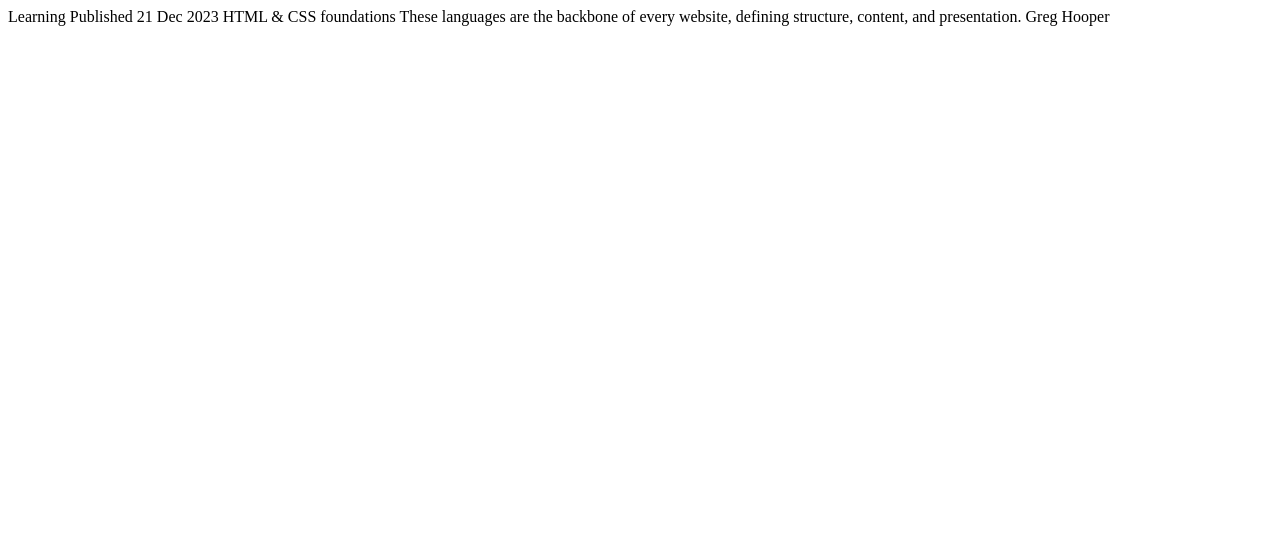
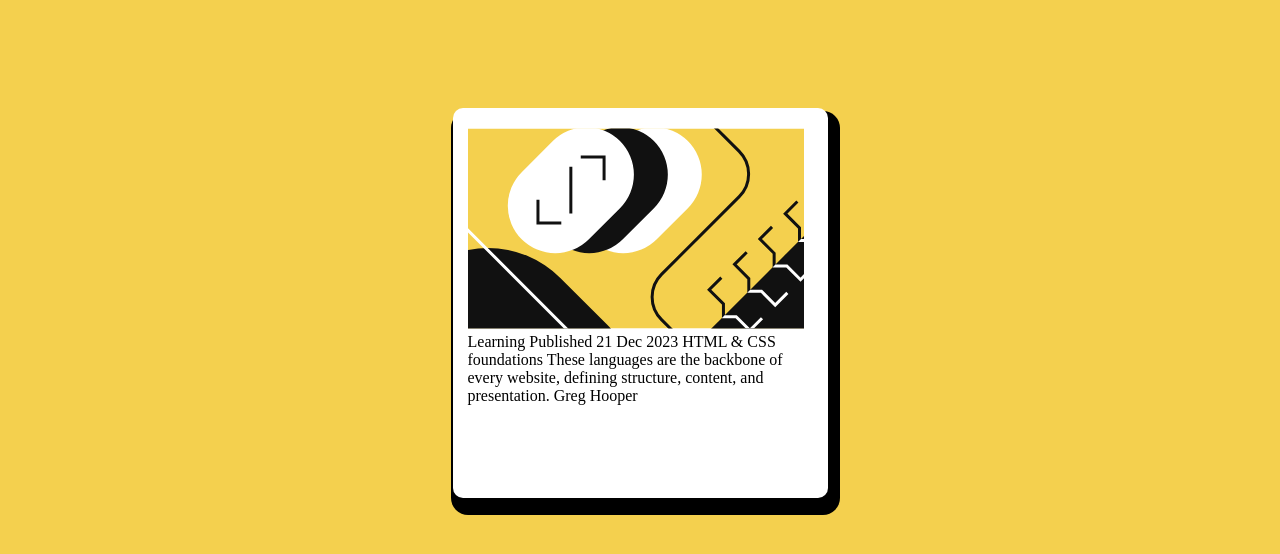
Before and after one commit to ArturoEsperanza/Blog-Preview-Card, a plain HTML site: page index.html in a window 1280 px wide. Drawn offline with Linux system fonts and the light colour scheme.

Commit message:
Update blog preview card styling

```diff
--- a/index.html
+++ b/index.html
@@ -8,22 +8,41 @@
 
   <title>Blog preview card</title>
 
+  <style>
+    body{
+      background-color: hsl(47, 88%, 63%);
+      align-items: center;
+      display: flex;
+      justify-content: center;
+    }
 
-  <style>
-
+    .container{
+      background-color: white;
+      width: 350px;
+      height: 300px;
+      margin-top: 100px;
+      border-radius: 10px;
+      padding-right: 10px;
+      padding-left: 15px;
+      padding-top: 20px;
+      padding-bottom: 70px;
+      box-shadow: 5px 10px 0px 7px hsl(0, 0%, 0%);
+    }
   </style>
 </head>
 <body>
 
-  Learning
+  <div class="container">
+    <img src="assets/images/illustration-article.svg" alt="">
+    Learning
 
-  Published 21 Dec 2023
+    Published 21 Dec 2023
 
-  HTML & CSS foundations
+    HTML & CSS foundations
 
-  These languages are the backbone of every website, defining structure, content, and presentation.
+    These languages are the backbone of every website, defining structure, content, and presentation.
 
-  Greg Hooper
-
+    Greg Hooper
+  </div>
 </body>
 </html>
```
